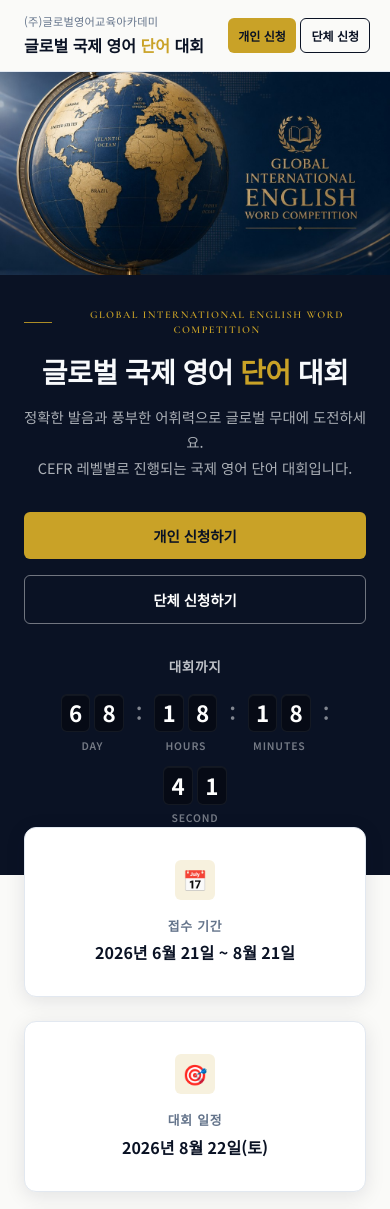
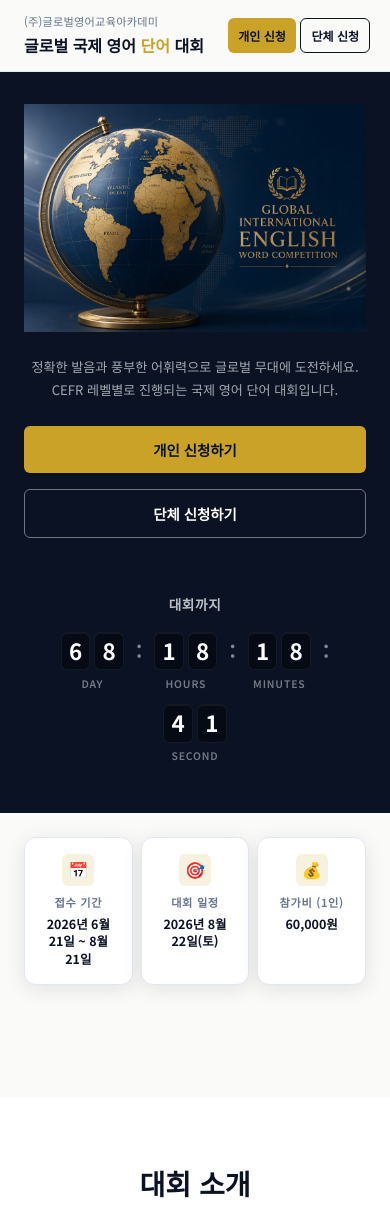
Before and after one commit to akdhfbfj/global-word-competition, a plain HTML site: page index.html in a window 390 px wide. Shown: the top 1209 px of the page. Drawn offline with nearby package versions, Linux system fonts and the light colour scheme.

Commit message:
히어로를 배너 중심 세로 스택 레이아웃으로 변경
배너 전체 표시 후 설명·버튼·카운트다운을 아래에 배치하고, 모바일에서도 동일한 흐름으로 정리했습니다.

Co-authored-by: Cursor <cursoragent@cursor.com>

```diff
--- a/assets/css/word-competition.css
+++ b/assets/css/word-competition.css
@@ -57,101 +57,48 @@
   width: 100%;
 }
 
-/* Hero */
+/* Hero — 배너 + 버튼 + 카운트다운 세로 스택 */
 .hero {
-  display: flex;
-  align-items: stretch;
   background: var(--color-hero-bg);
   color: var(--color-text-inverse);
-  overflow: hidden;
-  min-height: clamp(480px, 58vh, 620px);
+  padding: var(--space-xl) 0 var(--space-2xl);
 }
 
-.hero__banner {
-  flex: 0 0 50%;
-  max-width: 580px;
-  position: relative;
-  overflow: hidden;
+.hero__stack {
+  display: flex;
+  flex-direction: column;
+  align-items: center;
+  text-align: center;
+  gap: var(--space-lg);
+}
+
+.hero__figure {
+  width: 100%;
+  max-width: 720px;
+  margin: 0;
 }
 
 .hero__banner-img {
   display: block;
-  width: 200%;
-  height: 100%;
-  min-height: clamp(480px, 58vh, 620px);
-  object-fit: cover;
-  object-position: left center;
-}
-
-.hero__body {
-  flex: 1;
-  display: flex;
-  align-items: center;
-  justify-content: center;
-  padding: var(--space-2xl) clamp(var(--space-lg), 4vw, var(--space-3xl));
-  background: linear-gradient(90deg, var(--color-hero-bg) 0%, #0c1628 100%);
-  position: relative;
-}
-
-.hero__body::before {
-  content: '';
-  position: absolute;
-  left: 0;
-  top: 0;
-  bottom: 0;
-  width: 48px;
-  background: linear-gradient(90deg, var(--color-hero-bg), transparent);
-  pointer-events: none;
-}
-
-.hero__body-inner {
-  position: relative;
-  z-index: 1;
-  width: min(100%, 520px);
-}
-
-.hero__eyebrow {
-  display: flex;
-  align-items: center;
-  gap: var(--space-md);
-  font-family: var(--font-serif);
-  font-size: clamp(0.65rem, 1.2vw, 0.75rem);
-  font-weight: 600;
-  letter-spacing: 0.22em;
-  text-transform: uppercase;
-  color: var(--color-gold);
-  margin-bottom: var(--space-md);
-  line-height: 1.5;
-}
-
-.hero__eyebrow-line {
-  flex-shrink: 0;
-  width: 28px;
-  height: 1px;
-  background: var(--color-gold);
-  opacity: 0.85;
-}
-
-.hero__title {
-  font-family: var(--font-sans);
-  font-size: clamp(1.75rem, 3.8vw, 2.75rem);
-  font-weight: 700;
-  line-height: 1.22;
-  margin-bottom: var(--space-md);
-  letter-spacing: -0.02em;
+  width: 100%;
+  height: auto;
 }
 
 .hero__subtitle {
-  font-size: clamp(0.9rem, 1.6vw, 1.02rem);
+  max-width: 420px;
+  font-size: clamp(0.82rem, 2.5vw, 0.92rem);
   line-height: 1.75;
-  color: rgba(248, 250, 252, 0.68);
-  margin-bottom: var(--space-xl);
+  color: rgba(248, 250, 252, 0.65);
+  margin: 0;
 }
 
 .hero__actions {
   display: flex;
   flex-wrap: wrap;
   gap: var(--space-md);
+  justify-content: center;
+  width: 100%;
+  max-width: 420px;
 }
 
 .hero__btn-outline {
@@ -166,16 +113,15 @@
 }
 
 .countdown--hero {
-  align-items: flex-start;
-  margin-top: var(--space-xl);
+  align-items: center;
+  margin-top: var(--space-sm);
 }
 
 .countdown--hero .countdown__timer {
-  justify-content: flex-start;
+  justify-content: center;
 }
 
 .countdown--hero .countdown__label {
-  font-family: var(--font-sans);
   font-size: 0.85rem;
   color: rgba(248, 250, 252, 0.75);
 }
@@ -186,10 +132,21 @@
   box-shadow: inset 0 1px 0 rgba(255, 255, 255, 0.05);
 }
 
-.hero__dday {
-  margin-top: var(--space-xl);
-  font-size: 0.875rem;
-  color: rgba(248, 250, 252, 0.6);
+.sr-only {
+  position: absolute;
+  width: 1px;
+  height: 1px;
+  padding: 0;
+  margin: -1px;
+  overflow: hidden;
+  clip: rect(0, 0, 0, 0);
+  white-space: nowrap;
+  border: 0;
+}
+
+.hero-info {
+  background: var(--color-cream);
+  padding: var(--space-lg) 0 var(--space-2xl);
 }
 
 /* Countdown timer */
@@ -286,6 +243,8 @@
 
 .card-grid--info {
   grid-template-columns: repeat(3, 1fr);
+  margin-top: 0;
+  margin-bottom: var(--space-3xl);
 }
 
 .card {
@@ -1028,72 +987,37 @@
   margin-top: var(--space-lg);
 }
 
-@media (max-width: 900px) {
-  .hero {
-    flex-direction: column;
-    min-height: auto;
-  }
-
-  .hero__banner {
-    flex: none;
-    max-width: 100%;
-    width: 100%;
-    max-height: min(52vw, 320px);
-  }
-
-  .hero__banner-img {
-    width: 100%;
-    min-height: 0;
-    height: min(52vw, 320px);
-    object-position: 22% center;
-  }
-
-  .hero__body {
-    padding: var(--space-xl) var(--space-lg) var(--space-2xl);
-    background: var(--color-hero-bg);
-  }
-
-  .hero__body::before {
-    display: none;
-  }
-
-  .hero__body-inner {
-    max-width: 100%;
-    margin: 0 auto;
-    text-align: center;
-  }
-
-  .hero__eyebrow {
-    justify-content: center;
-    letter-spacing: 0.14em;
-  }
-
-  .hero__actions {
-    justify-content: center;
-  }
-
-  .countdown--hero {
-    align-items: center;
-  }
-
-  .countdown--hero .countdown__timer {
-    justify-content: center;
-  }
-}
-
 @media (max-width: 640px) {
-  .card-grid--3,
-  .card-grid--info {
+  .card-grid--3 {
     grid-template-columns: 1fr;
   }
 
-  .hero__banner-img {
-    object-position: 30% center;
+  .card-grid--info {
+    gap: var(--space-sm);
+  }
+
+  .card-grid--info .card {
+    padding: var(--space-md);
+  }
+
+  .card-grid--info .card__icon {
+    width: 32px;
+    height: 32px;
+    font-size: 1rem;
+    margin-bottom: var(--space-sm);
+  }
+
+  .card-grid--info .card__title {
+    font-size: 0.7rem;
+  }
+
+  .card-grid--info .card__value {
+    font-size: 0.78rem;
+    line-height: 1.4;
   }
 
   .hero__actions {
     flex-direction: column;
-    width: 100%;
   }
 
   .hero__actions .btn {
--- a/index.html
+++ b/index.html
@@ -35,24 +35,19 @@
 
   <main>
     <section class="hero">
-      <div class="hero__banner" aria-hidden="true">
+      <div class="container hero__stack">
+        <figure class="hero__figure">
           <img
             src="assets/images/hero-banner.png"
-          alt=""
+            alt="글로벌 국제 영어 단어 대회 — Global International English Word Competition"
             class="hero__banner-img"
             width="1200"
             height="800"
             loading="eager"
             decoding="async"
           >
-      </div>
-      <div class="hero__body">
-        <div class="hero__body-inner">
-          <p class="hero__eyebrow">
-            <span class="hero__eyebrow-line"></span>
-            <span data-site-title-en></span>
-          </p>
-          <h1 class="hero__title" data-site-title></h1>
+        </figure>
+        <h1 class="sr-only" data-site-title></h1>
         <p class="hero__subtitle">
           정확한 발음과 풍부한 어휘력으로 글로벌 무대에 도전하세요.<br>
           CEFR 레벨별로 진행되는 국제 영어 단어 대회입니다.
@@ -86,9 +81,9 @@
           </div>
         </div>
       </div>
-      </div>
     </section>
 
+    <section class="hero-info">
       <div class="container">
         <div class="card-grid card-grid--info">
         <div class="card card--info">
@@ -107,7 +102,7 @@
           <div class="card__value" id="card-fee">—</div>
         </div>
       </div>
-    </div>
+    </section>
 
     <section class="section section--alt">
       <div class="container">
```
Lines whose indentation alone changed are shown as unchanged.
